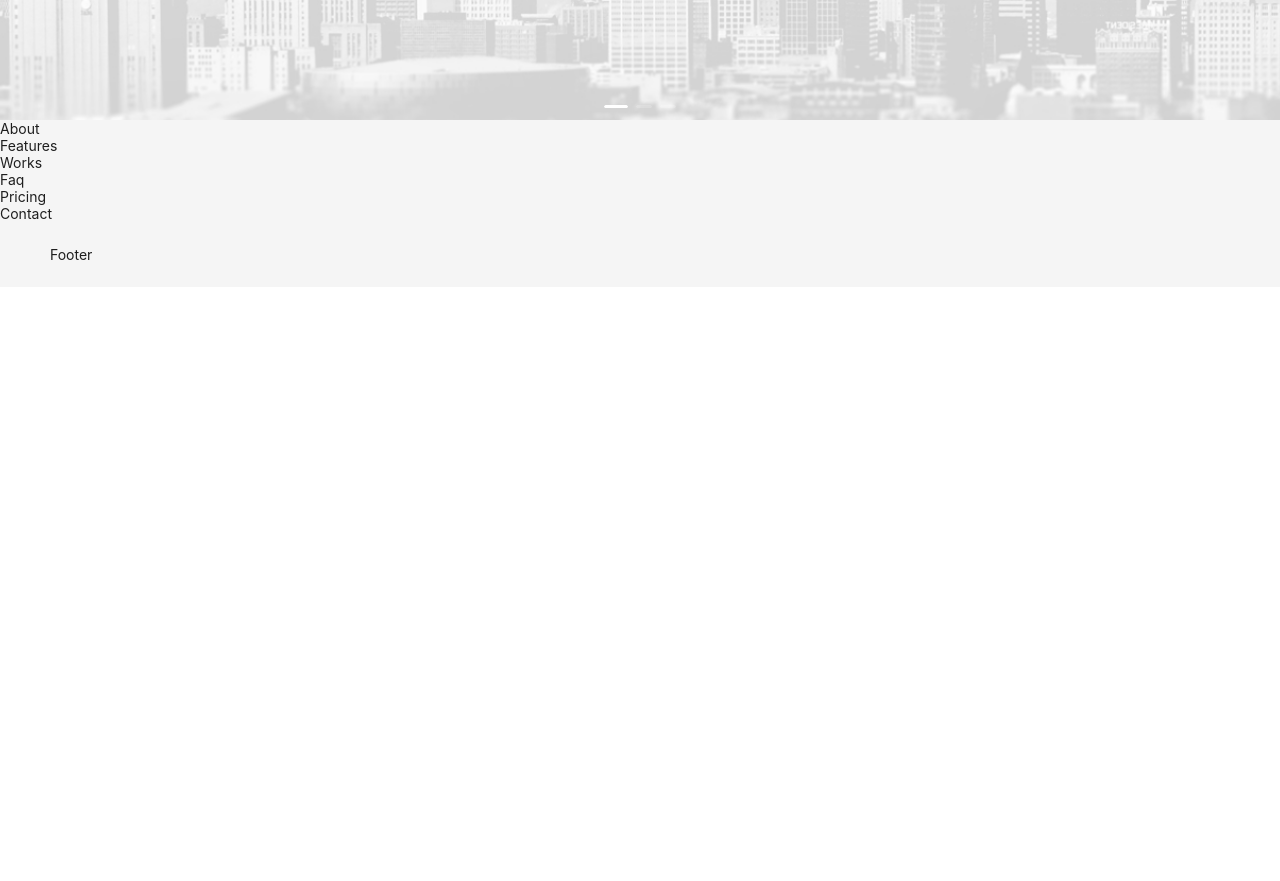
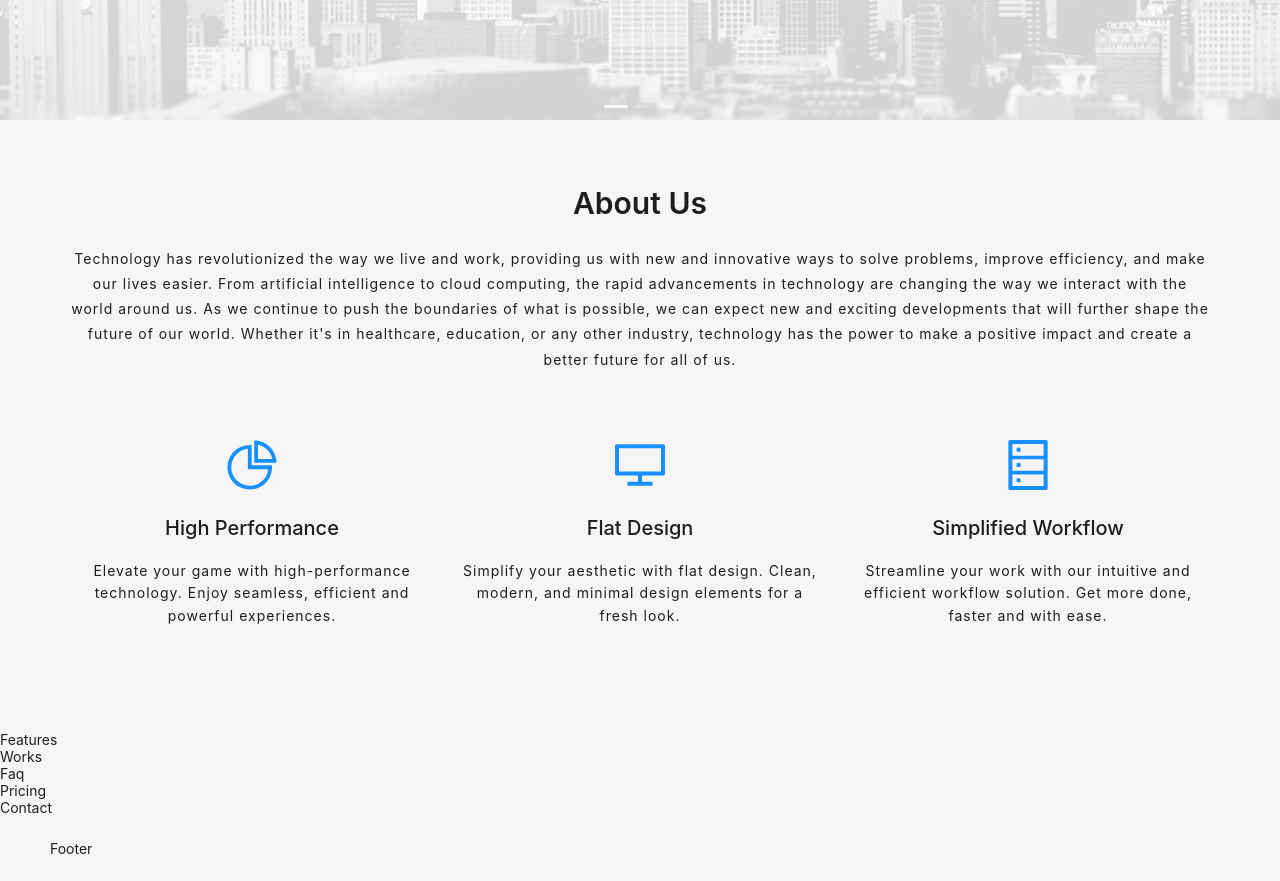
Before and after one commit to JaleRehimli0909/website2-ant-design, a React (Create React App) app in the folder website2reactapp/: page / in a window 1280 px wide. Shown: the part 680-1561 px from the top of the page. Before the commit the page ends 967 px from the top, so only its background shows below. Built offline with nearby package versions, Linux system fonts and the light colour scheme.

Commit message:
About added

```diff
--- a/website2reactapp/src/components/About/index.jsx
+++ b/website2reactapp/src/components/About/index.jsx
@@ -1,10 +1,70 @@
-import React from 'react';
-import './style.css';
+import React from "react";
+import "./style.css";
+
+import { Row, Col } from "antd";
+import {
+  PieChartOutlined,
+  DesktopOutlined,
+  DatabaseOutlined,
+} from "@ant-design/icons";
 
 const About = () => {
+  const items = [
+    {
+      key: "1",
+      icon: <PieChartOutlined />,
+      title: "High Performance",
+      content:
+        "Elevate your game with high-performance technology. Enjoy seamless, efficient and powerful experiences.",
+    },
+    {
+      key: "2",
+      icon: <DesktopOutlined />,
+      title: "Flat Design",
+      content:
+        "Simplify your aesthetic with flat design. Clean, modern, and minimal design elements for a fresh look.",
+    },
+    {
+      key: "3",
+      icon: <DatabaseOutlined />,
+      title: "Simplified Workflow",
+      content:
+        "Streamline your work with our intuitive and efficient workflow solution. Get more done, faster and with ease.",
+    },
+  ];
   return (
-    <div>About</div>
-  )
-}
+    <div className="About">
+      <div className="container">
+        <div className="About-content">
+          <h2>About Us</h2>
+          <p>
+            Technology has revolutionized the way we live and work, providing us
+            with new and innovative ways to solve problems, improve efficiency,
+            and make our lives easier. From artificial intelligence to cloud
+            computing, the rapid advancements in technology are changing the way
+            we interact with the world around us. As we continue to push the
+            boundaries of what is possible, we can expect new and exciting
+            developments that will further shape the future of our world.
+            Whether it's in healthcare, education, or any other industry,
+            technology has the power to make a positive impact and create a
+            better future for all of us.
+          </p>
+        </div>
+        <Row gutter={[24, 24]}>
+          {items.map((item) => {
+            return (
+              <Col key={item.key} span={8} className="aboutBottom-content">
+                {/* <PieChartOutlined className="aboutIcon"/> */}
+                <div className="aboutIcon">{item.icon}</div>
+                <h3> {item.title}</h3>
+                <p> {item.content}</p>
+              </Col>
+            );
+          })}
+        </Row>
+      </div>
+    </div>
+  );
+};
 
 export default About;
--- a/website2reactapp/src/components/About/style.css
+++ b/website2reactapp/src/components/About/style.css
@@ -0,0 +1,32 @@
+.About {
+  padding: 40px 0;
+}
+.About .About-content {
+  text-align: center;
+}
+.About .About-content h2 {
+  font-weight: 600;
+  font-size: 30px;
+}
+.About .About-content p {
+  font-weight: 400;
+  letter-spacing: 1px;
+  line-height: 1.8;
+}
+.aboutBottom-content {
+  text-align: center;
+  margin: 50px 0;
+}
+.aboutBottom-content .aboutIcon {
+  font-size: 50px;
+  color: #1890ff;
+}
+.aboutBottom-content h3 {
+  font-size: 20px;
+  font-weight: 500;
+}
+.aboutBottom-content p {
+  font-weight: 400;
+  line-height: 1.6;
+  letter-spacing: 1px;
+}
```
